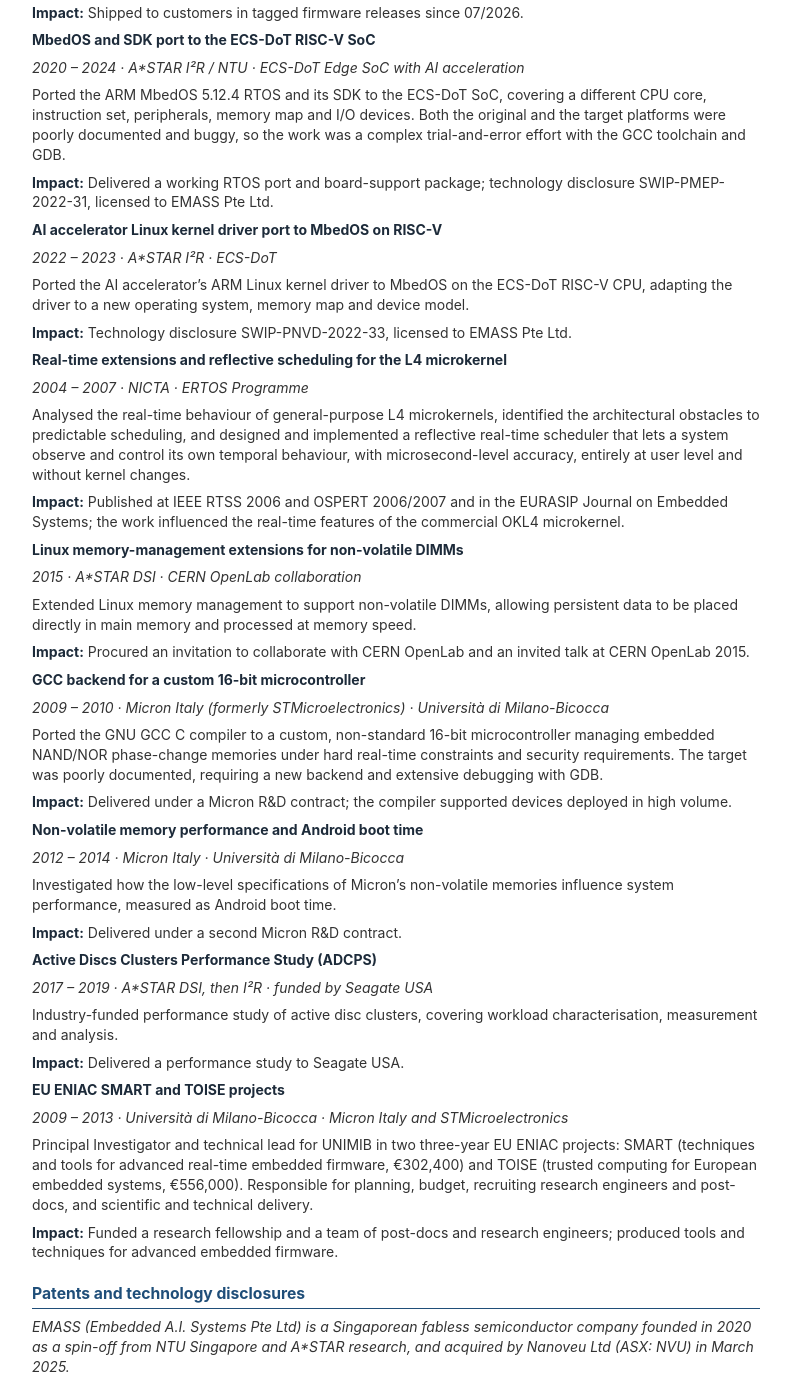
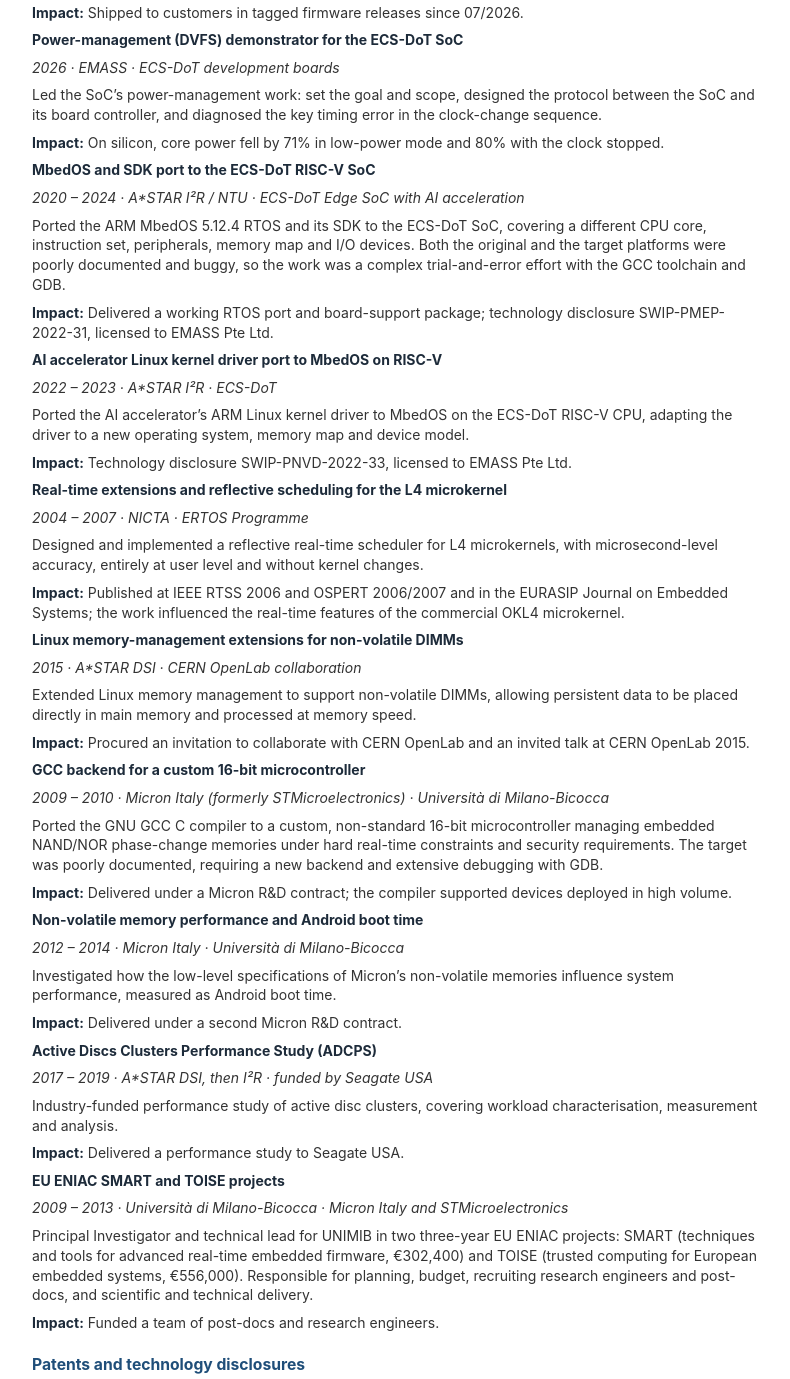
Before and after one commit to sergioruocco/cv, a plain HTML site: page docs/files/Sergio_Ruocco_CV_industry.html in a window 1280 px wide. Shown: the part 2212-3591 px from the top of the page, without its empty margins (244-1034 px from the left). Drawn offline with Linux system fonts and the light colour scheme.

Commit message:
Industry CV: add the ECS-DoT power-management (DVFS) demonstrator; shorten L4 and ENIAC for the industry page budget
Co-Authored-By: Claude Opus 5.5 <noreply@anthropic.com>
Claude-Session: https://claude.ai/code/session_01LhUGiXr2ETqYydoPE5m5H9

```diff
--- a/docs/files/Sergio_Ruocco_CV_industry.html
+++ b/docs/files/Sergio_Ruocco_CV_industry.html
@@ -241,6 +241,14 @@ serves as an OpenOCD adapter and USB-serial bridge, and drives the
 boards’ power control and measurement.</p>
 <p><strong>Impact:</strong> Shipped to customers in tagged firmware
 releases since 07/2026.</p>
+<p><strong>Power-management (DVFS) demonstrator for the ECS-DoT
+SoC</strong></p>
+<p><em>2026 · EMASS · ECS-DoT development boards</em></p>
+<p>Led the SoC’s power-management work: set the goal and scope, designed
+the protocol between the SoC and its board controller, and diagnosed the
+key timing error in the clock-change sequence.</p>
+<p><strong>Impact:</strong> On silicon, core power fell by 71% in
+low-power mode and 80% with the clock stopped.</p>
 <p><strong>MbedOS and SDK port to the ECS-DoT RISC-V SoC</strong></p>
 <p><em>2020 – 2024 · A*STAR I²R / NTU · ECS-DoT Edge SoC with AI
 acceleration</em></p>
@@ -263,12 +271,9 @@ licensed to EMASS Pte Ltd.</p>
 <p><strong>Real-time extensions and reflective scheduling for the L4
 microkernel</strong></p>
 <p><em>2004 – 2007 · NICTA · ERTOS Programme</em></p>
-<p>Analysed the real-time behaviour of general-purpose L4 microkernels,
-identified the architectural obstacles to predictable scheduling, and
-designed and implemented a reflective real-time scheduler that lets a
-system observe and control its own temporal behaviour, with
-microsecond-level accuracy, entirely at user level and without kernel
-changes.</p>
+<p>Designed and implemented a reflective real-time scheduler for L4
+microkernels, with microsecond-level accuracy, entirely at user level
+and without kernel changes.</p>
 <p><strong>Impact:</strong> Published at IEEE RTSS 2006 and OSPERT
 2006/2007 and in the EURASIP Journal on Embedded Systems; the work
 influenced the real-time features of the commercial OKL4
@@ -316,9 +321,8 @@ real-time embedded firmware, €302,400) and TOISE (trusted computing for
 European embedded systems, €556,000). Responsible for planning, budget,
 recruiting research engineers and post-docs, and scientific and
 technical delivery.</p>
-<p><strong>Impact:</strong> Funded a research fellowship and a team of
-post-docs and research engineers; produced tools and techniques for
-advanced embedded firmware.</p>
+<p><strong>Impact:</strong> Funded a team of post-docs and research
+engineers.</p>
 <h2 id="patents-and-technology-disclosures">Patents and technology
 disclosures</h2>
 <p><em>EMASS (Embedded A.I. Systems Pte Ltd) is a Singaporean fabless
@@ -376,6 +380,6 @@ graded.</p>
 <em>Università degli Studi di Milano, Italy — 110/110 cum laude</em></p>
 <p>Thesis: <em>HyperReal: a paradigm for the design and synthesis of
 hard real-time control systems</em>.</p>
-<p class="stamp">Updated 23 November 2026 · git bbf7965</p>
+<p class="stamp">Updated 24 November 2026 · git e2b227f+modified</p>
 </body>
 </html>
--- a/docs/sitemap.xml
+++ b/docs/sitemap.xml
@@ -1,5 +1,5 @@
 <?xml version="1.0" encoding="UTF-8"?>
 <urlset xmlns="http://www.sitemaps.org/schemas/sitemap/0.9">
-  <url><loc>https://sergioruocco.github.io/cv/</loc><lastmod>2026-11-23</lastmod></url>
-  <url><loc>https://sergioruocco.github.io/cv/publications.html</loc><lastmod>2026-11-23</lastmod></url>
+  <url><loc>https://sergioruocco.github.io/cv/</loc><lastmod>2026-11-24</lastmod></url>
+  <url><loc>https://sergioruocco.github.io/cv/publications.html</loc><lastmod>2026-11-24</lastmod></url>
 </urlset>
```
Also changed, not shown: docs/files/Sergio_Ruocco_CV_academic.html (+11 -1 lines), docs/files/Sergio_Ruocco_CV_low_latency.html (+1 -1 lines), docs/index.html (+1 -1 lines), docs/publications.html (+1 -1 lines), 7 other files.
